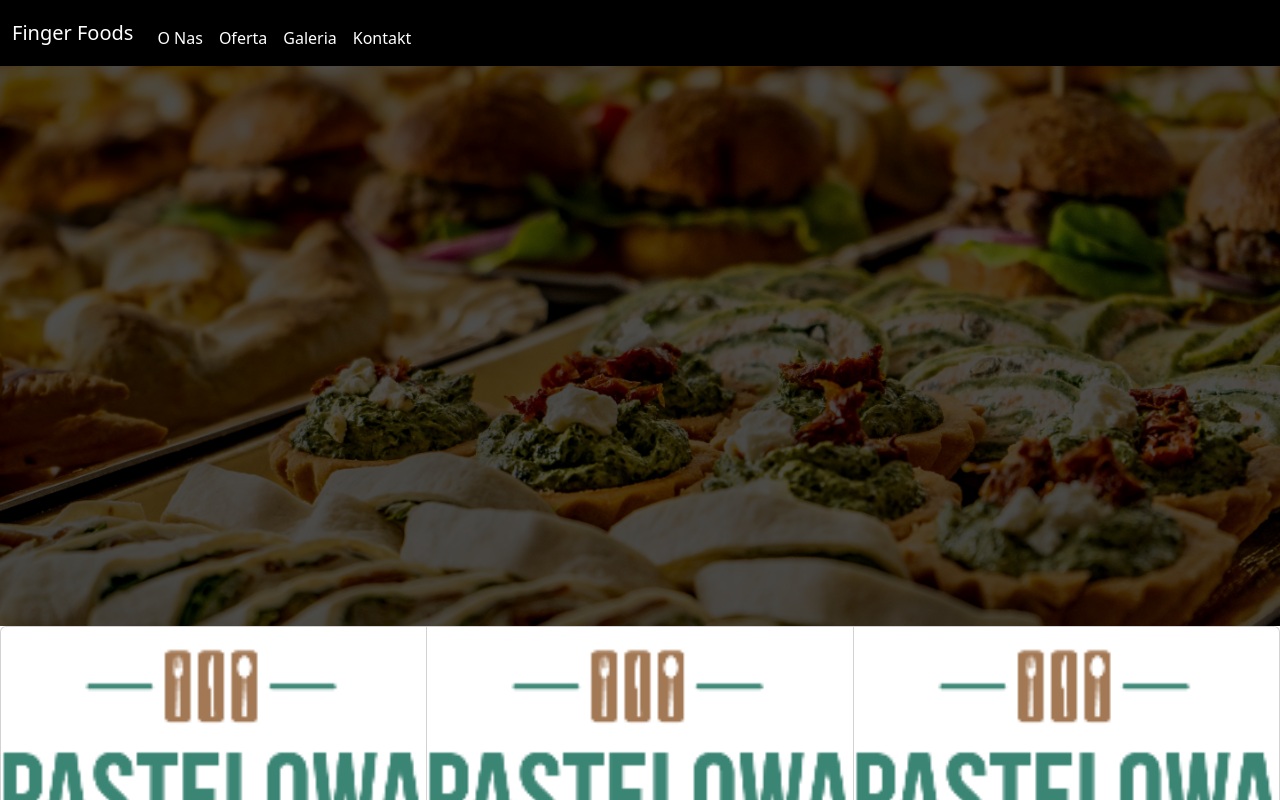
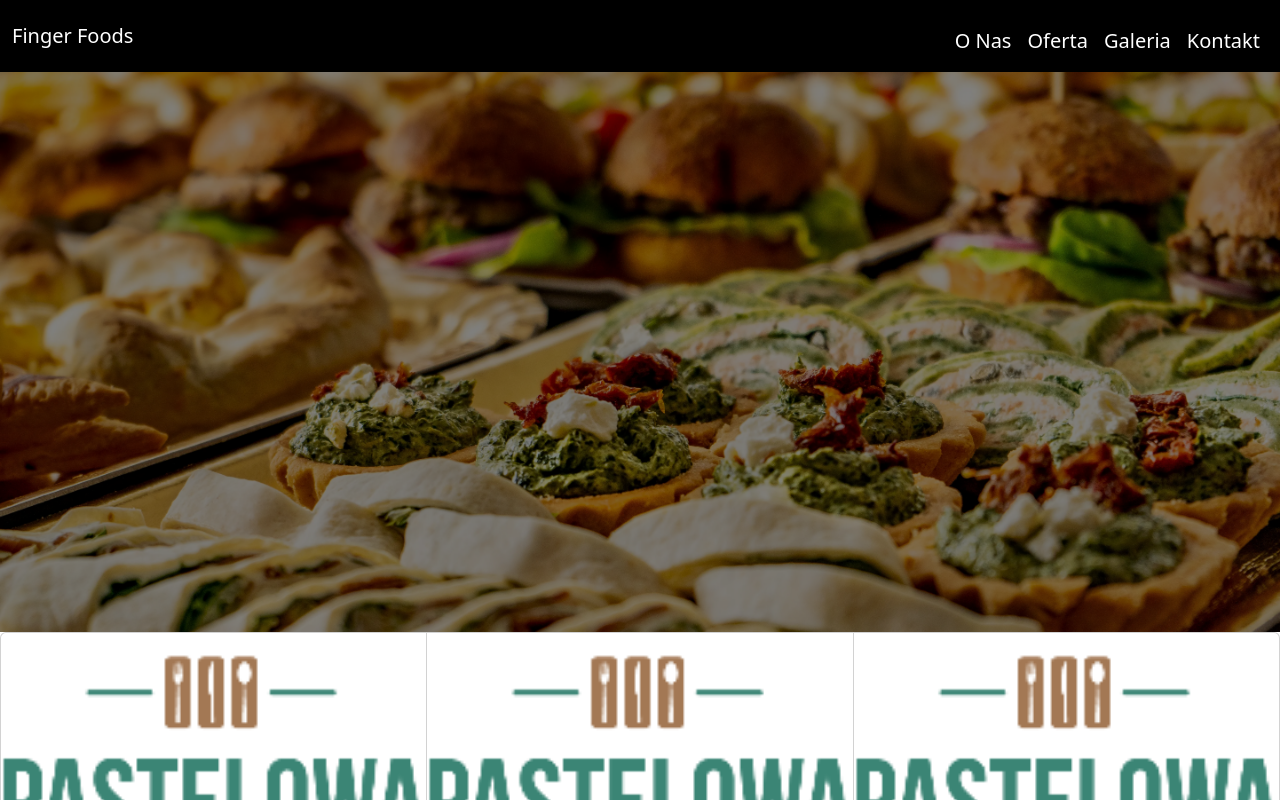
Before and after one commit to ganushkevychv/pastelowa, a React (Create React App) app: page / in a window 1280 px wide. Shown: the top 800 px of the page. Built offline with nearby package versions, Linux system fonts and the light colour scheme.

Commit message:
Background component added

```diff
--- a/src/App.css
+++ b/src/App.css
@@ -9,7 +9,7 @@ max-width: 100%;
  height: 100%;
 background-size: cover;
 background-repeat: no-repeat;
-opacity: 0.3;
+opacity: 0.5;
 
 }
  .background-container {
@@ -21,7 +21,6 @@ opacity: 0.3;
 .navbar-toggler-icon {
   height: 2.5em;
   width: 2.5em;
-  background-color: white;
 }
 .navbar-toggler:focus {
   box-shadow: white;
@@ -34,6 +33,15 @@ opacity: 0.3;
   margin-top: 10px;
   margin-bottom: 0;
   list-style: none;
+}
+.me-auto {
+  align-items: center;
+}
+.navbar-collapse {
+  flex-grow: 0!important;
+}
+.navbar-nav {
+  font-size: 20px;
 }
 /* Cards */
 .card-body {
--- a/src/App.js
+++ b/src/App.js
@@ -1,19 +1,16 @@
-import background from '../src/images/background.webp';
 import './App.css';
 import Menu from './components/Menu';
 import Cards from './components/Cards';
+import Background from './components/Background';
 
 function App() {
   return (
     <div className="App">
-
-        <div className='background-container'>
+    <div className='background-container'>
         <Menu/>
-        <img src={background} className="App-backgroundImage" alt="logo" />
-        </div>
-      <div className='cards-container'>
+        <Background/>
+    </div>
         <Cards/>
-      </div>
     </div>
   );
 }
--- /dev/null
+++ b/src/components/Background.js
@@ -0,0 +1,11 @@
+import background from '../images/background.webp';
+
+const Background = () => {
+
+    return(
+        <div className="Background">
+        <img src={background} className="App-backgroundImage" alt="logo" />
+        </div>
+    )
+}
+export default Background;
--- a/src/components/Cards.js
+++ b/src/components/Cards.js
@@ -1,5 +1,5 @@
 import logo from '../images/logo166x114.png'
-import { CardGroup, Card, CardImg, CardBody,CardTitle, CardSubtitle,CardText, Button  } from 'reactstrap';
+import { CardGroup, Card, CardImg, CardBody,CardTitle, Button  } from 'reactstrap';
 const Cards = () => {
 
 
--- a/src/components/Menu.js
+++ b/src/components/Menu.js
@@ -10,7 +10,6 @@ import {
   } from 'reactstrap';
 
 import 'bootstrap/dist/css/bootstrap.min.css';
-import logo from '../images/logo.png'
 
 
 
@@ -21,11 +20,7 @@ const Menu = (args) => {
     const color = {
         color:"white"
     }
-    const navbarMenuButton = {
-        height: "2.5em",
-        width: "2.5em",
-        backgroundColor: "white"
-    }
+
 
 return(
 <div>
```
